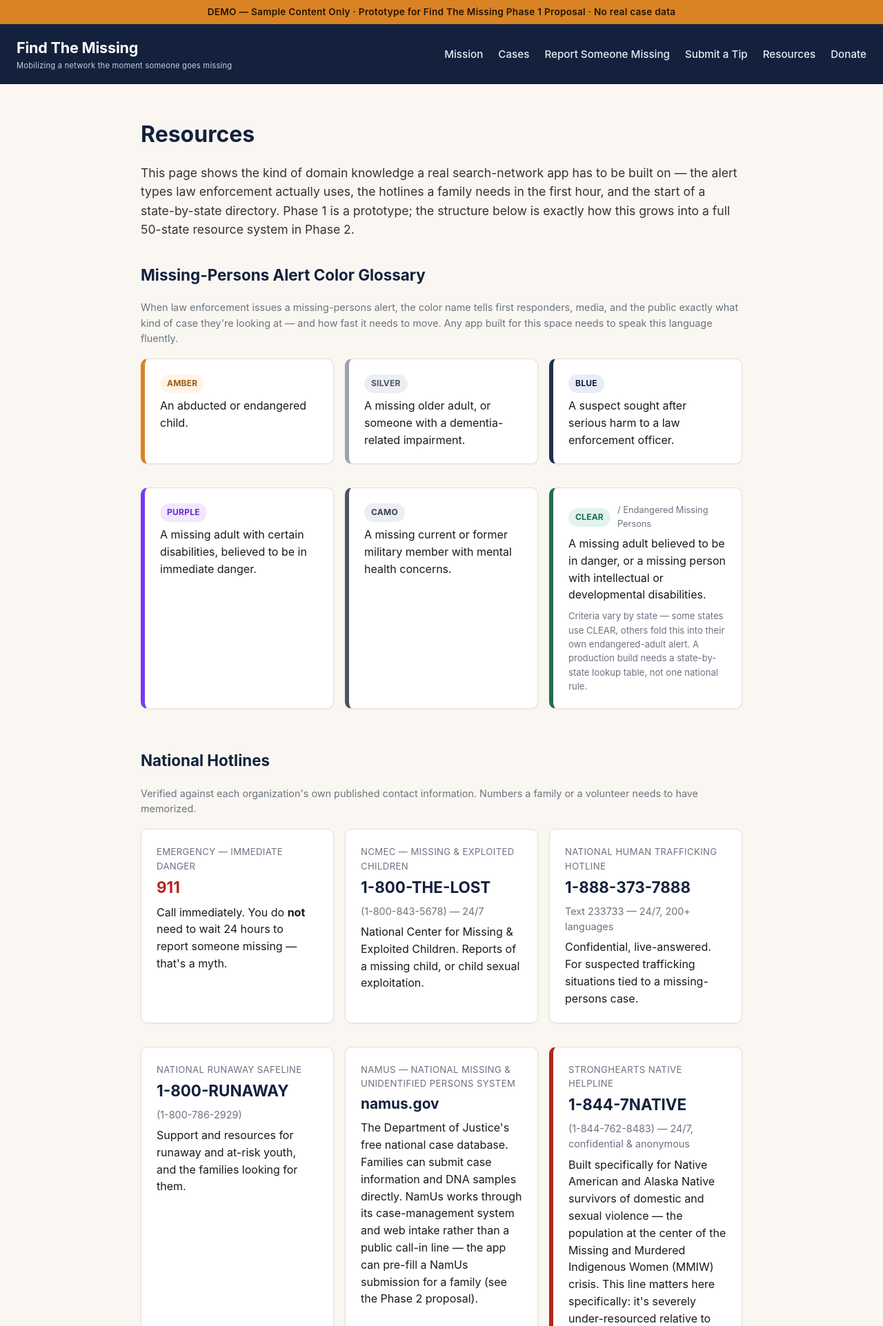
After one commit to Krocks315/911missing-phase1-demo, a Flask app: page /resources in a window 1280 px wide. The commit adds this page. Shown: the top 1923 px of the page at 69% size. Run offline with Flask 3, Linux system fonts and the light colour scheme.

Commit message:
Add Resources page: alert color glossary, verified hotlines, state directory
- Missing-persons alert color glossary (AMBER/SILVER/BLUE/PURPLE/CAMO/CLEAR)
- National hotlines verified against source orgs: NCMEC 1-800-THE-LOST,
  National Human Trafficking Hotline, National Runaway Safeline, NamUs,
  StrongHearts Native Helpline (MMIW-specific)
- Statewide directory seeded with WY/OK/SD/AZ/TX as populated examples,
  remaining 45 states/territories shown as roadmap placeholders
- Linked from main nav

```diff
--- a/app.py
+++ b/app.py
@@ -172,5 +172,26 @@ def donate():
     return render_template("donate.html", org=ORG_NAME)
 
 
+ALL_STATES = [
+    "Alabama", "Alaska", "Arizona", "Arkansas", "California", "Colorado",
+    "Connecticut", "Delaware", "Florida", "Georgia", "Hawaii", "Idaho",
+    "Illinois", "Indiana", "Iowa", "Kansas", "Kentucky", "Louisiana", "Maine",
+    "Maryland", "Massachusetts", "Michigan", "Minnesota", "Mississippi",
+    "Missouri", "Montana", "Nebraska", "Nevada", "New Hampshire",
+    "New Jersey", "New Mexico", "New York", "North Carolina",
+    "North Dakota", "Ohio", "Oklahoma", "Oregon", "Pennsylvania",
+    "Rhode Island", "South Carolina", "South Dakota", "Tennessee", "Texas",
+    "Utah", "Vermont", "Virginia", "Washington", "West Virginia",
+    "Wisconsin", "Wyoming",
+]
+POPULATED_STATES = {"Wyoming", "Oklahoma", "South Dakota", "Arizona", "Texas"}
+
+
+@app.route("/resources")
+def resources():
+    other_states = [s for s in ALL_STATES if s not in POPULATED_STATES]
+    return render_template("resources.html", org=ORG_NAME, other_states=other_states)
+
+
 if __name__ == "__main__":
     app.run(host="0.0.0.0", port=int(os.environ.get("PORT", 8080)), debug=False)
--- a/templates/base.html
+++ b/templates/base.html
@@ -197,6 +197,7 @@
       <a href="{{ url_for('cases') }}">Cases</a>
       <a href="{{ url_for('report') }}">Report Someone Missing</a>
       <a href="{{ url_for('tip') }}">Submit a Tip</a>
+      <a href="{{ url_for('resources') }}">Resources</a>
       <a href="{{ url_for('donate') }}">Donate</a>
     </nav>
   </header>
--- /dev/null
+++ b/templates/resources.html
@@ -0,0 +1,205 @@
+{% extends "base.html" %}
+{% block title %}Resources — {{ org }}{% endblock %}
+{% block content %}
+<h1>Resources</h1>
+<p class="lead muted">This page shows the kind of domain knowledge a real search-network
+app has to be built on — the alert types law enforcement actually uses, the hotlines a
+family needs in the first hour, and the start of a state-by-state directory. Phase 1 is a
+prototype; the structure below is exactly how this grows into a full 50-state resource
+system in Phase 2.</p>
+
+<h2 style="margin-top:36px;">Missing-Persons Alert Color Glossary</h2>
+<p class="muted">When law enforcement issues a missing-persons alert, the color name
+tells first responders, media, and the public exactly what kind of case they're looking
+at — and how fast it needs to move. Any app built for this space needs to speak this
+language fluently.</p>
+
+<div style="display:grid; grid-template-columns:repeat(auto-fit, minmax(260px, 1fr)); gap:16px; margin-top:18px;">
+
+  <div class="card" style="border-left:6px solid #d98324;">
+    <div style="display:flex; align-items:center; gap:10px; margin-bottom:6px;">
+      <span class="badge" style="background:#fff4e6; color:#a15b0e;">AMBER</span>
+    </div>
+    <p style="margin:0;">An abducted or endangered child.</p>
+  </div>
+
+  <div class="card" style="border-left:6px solid #9ca3af;">
+    <div style="display:flex; align-items:center; gap:10px; margin-bottom:6px;">
+      <span class="badge" style="background:#eceef1; color:#4b5563;">SILVER</span>
+    </div>
+    <p style="margin:0;">A missing older adult, or someone with a dementia-related
+    impairment.</p>
+  </div>
+
+  <div class="card" style="border-left:6px solid #1f2f52;">
+    <div style="display:flex; align-items:center; gap:10px; margin-bottom:6px;">
+      <span class="badge" style="background:#e7ecf7; color:#14213d;">BLUE</span>
+    </div>
+    <p style="margin:0;">A suspect sought after serious harm to a law enforcement
+    officer.</p>
+  </div>
+
+  <div class="card" style="border-left:6px solid #7c3aed;">
+    <div style="display:flex; align-items:center; gap:10px; margin-bottom:6px;">
+      <span class="badge" style="background:#f1e8fd; color:#6d28d9;">PURPLE</span>
+    </div>
+    <p style="margin:0;">A missing adult with certain disabilities, believed to be in
+    immediate danger.</p>
+  </div>
+
+  <div class="card" style="border-left:6px solid #4b5563;">
+    <div style="display:flex; align-items:center; gap:10px; margin-bottom:6px;">
+      <span class="badge" style="background:#eceef1; color:#374151;">CAMO</span>
+    </div>
+    <p style="margin:0;">A missing current or former military member with mental
+    health concerns.</p>
+  </div>
+
+  <div class="card" style="border-left:6px solid #1e6f50;">
+    <div style="display:flex; align-items:center; gap:10px; margin-bottom:6px;">
+      <span class="badge" style="background:#e2f3ec; color:#1e6f50;">CLEAR</span>
+      <span class="muted" style="font-size:0.8rem;">/ Endangered Missing Persons</span>
+    </div>
+    <p style="margin:0;">A missing adult believed to be in danger, or a missing
+    person with intellectual or developmental disabilities.</p>
+    <p class="muted" style="margin:8px 0 0; font-size:0.82rem;">Criteria vary by
+    state — some states use CLEAR, others fold this into their own endangered-adult
+    alert. A production build needs a state-by-state lookup table, not one national
+    rule.</p>
+  </div>
+
+</div>
+
+<h2 style="margin-top:40px;">National Hotlines</h2>
+<p class="muted">Verified against each organization's own published contact
+information. Numbers a family or a volunteer needs to have memorized.</p>
+
+<div style="display:grid; grid-template-columns:repeat(auto-fit, minmax(260px, 1fr)); gap:16px; margin-top:18px;">
+
+  <div class="card">
+    <p class="muted" style="margin:0 0 4px; font-size:0.82rem; text-transform:uppercase; letter-spacing:0.03em;">Emergency — Immediate Danger</p>
+    <h2 style="margin:0 0 6px; color:var(--urgent);">911</h2>
+    <p style="margin:0;">Call immediately. You do <strong>not</strong> need to wait
+    24 hours to report someone missing — that's a myth.</p>
+  </div>
+
+  <div class="card">
+    <p class="muted" style="margin:0 0 4px; font-size:0.82rem; text-transform:uppercase; letter-spacing:0.03em;">NCMEC — Missing &amp; Exploited Children</p>
+    <h2 style="margin:0 0 6px;">1-800-THE-LOST</h2>
+    <p class="muted" style="margin:0 0 6px;">(1-800-843-5678) — 24/7</p>
+    <p style="margin:0;">National Center for Missing &amp; Exploited Children.
+    Reports of a missing child, or child sexual exploitation.</p>
+  </div>
+
+  <div class="card">
+    <p class="muted" style="margin:0 0 4px; font-size:0.82rem; text-transform:uppercase; letter-spacing:0.03em;">National Human Trafficking Hotline</p>
+    <h2 style="margin:0 0 6px;">1-888-373-7888</h2>
+    <p class="muted" style="margin:0 0 6px;">Text 233733 — 24/7, 200+ languages</p>
+    <p style="margin:0;">Confidential, live-answered. For suspected trafficking
+    situations tied to a missing-persons case.</p>
+  </div>
+
+  <div class="card">
+    <p class="muted" style="margin:0 0 4px; font-size:0.82rem; text-transform:uppercase; letter-spacing:0.03em;">National Runaway Safeline</p>
+    <h2 style="margin:0 0 6px;">1-800-RUNAWAY</h2>
+    <p class="muted" style="margin:0 0 6px;">(1-800-786-2929)</p>
+    <p style="margin:0;">Support and resources for runaway and at-risk youth, and
+    the families looking for them.</p>
+  </div>
+
+  <div class="card">
+    <p class="muted" style="margin:0 0 4px; font-size:0.82rem; text-transform:uppercase; letter-spacing:0.03em;">NamUs — National Missing &amp; Unidentified Persons System</p>
+    <h2 style="margin:0 0 6px; font-size:1.3rem;">namus.gov</h2>
+    <p style="margin:0;">The Department of Justice's free national case database.
+    Families can submit case information and DNA samples directly. NamUs works
+    through its case-management system and web intake rather than a public
+    call-in line — the app can pre-fill a NamUs submission for a family (see the
+    Phase 2 proposal).</p>
+  </div>
+
+  <div class="card" style="border-left:6px solid #b3261e;">
+    <p class="muted" style="margin:0 0 4px; font-size:0.82rem; text-transform:uppercase; letter-spacing:0.03em;">StrongHearts Native Helpline</p>
+    <h2 style="margin:0 0 6px;">1-844-7NATIVE</h2>
+    <p class="muted" style="margin:0 0 6px;">(1-844-762-8483) — 24/7, confidential
+    &amp; anonymous</p>
+    <p style="margin:0;">Built specifically for Native American and Alaska Native
+    survivors of domestic and sexual violence — the population at the center of the
+    Missing and Murdered Indigenous Women (MMIW) crisis. This line matters here
+    specifically: it's severely under-resourced relative to the scale of the problem,
+    and a search-network app that ignores it is ignoring the communities hit hardest.</p>
+  </div>
+
+</div>
+
+<h2 style="margin-top:40px;">Statewide Resource Directory</h2>
+<p class="muted">This is the seed of a full 50-state directory — state clearinghouse
+agency, phone, and local resources for every state. Five states are fully populated
+below to show the real format. In production, every state gets this treatment.</p>
+
+<div style="display:grid; grid-template-columns:repeat(auto-fit, minmax(300px, 1fr)); gap:16px; margin-top:18px;">
+
+  <div class="card">
+    <h2 style="margin:0 0 4px;">Wyoming</h2>
+    <p class="muted" style="margin:0 0 10px;">Wyoming Division of Criminal
+    Investigation — Missing Persons Clearinghouse</p>
+    <p style="margin:0 0 4px;">316 West 22nd Street, Cheyenne, WY 82002</p>
+    <p style="margin:0 0 10px;">Phone: (307) 777-7181 &middot; wysheriff.org</p>
+    <p class="muted" style="margin:0;">Also: NamUs, 911Missing.org, MissingKids.org,
+    The Charley Project, Dial 211 for local crisis services.</p>
+  </div>
+
+  <div class="card">
+    <h2 style="margin:0 0 4px;">Oklahoma</h2>
+    <p class="muted" style="margin:0 0 10px;">Oklahoma State Bureau of
+    Investigation — Victim Services / Missing Persons</p>
+    <p style="margin:0 0 4px;">6600 North Harvey Place, Oklahoma City, OK 73116</p>
+    <p style="margin:0 0 10px;">Phone: (405) 879-2641 &middot; osbi.ok.gov</p>
+    <p class="muted" style="margin:0;">Also: NamUs, 911Missing.org, MissingKids.org,
+    The Charley Project, Dial 211.</p>
+  </div>
+
+  <div class="card">
+    <h2 style="margin:0 0 4px;">South Dakota</h2>
+    <p class="muted" style="margin:0 0 10px;">South Dakota Division of Criminal
+    Investigation — Missing Persons Clearinghouse</p>
+    <p style="margin:0 0 4px;">1302 East Highway 14, Suite 5, Pierre, SD 57501</p>
+    <p style="margin:0 0 10px;">Phone: (605) 773-3331 &middot; dci.sd.gov</p>
+    <p class="muted" style="margin:0;">Also: NamUs, 911Missing.org, MissingKids.org,
+    The Charley Project, Dial 211.</p>
+  </div>
+
+  <div class="card">
+    <h2 style="margin:0 0 4px;">Arizona</h2>
+    <p class="muted" style="margin:0 0 10px;">Arizona Department of Public Safety
+    — Missing Children Clearinghouse</p>
+    <p style="margin:0 0 4px;">2222 W Encanto Blvd, Phoenix, AZ 85009</p>
+    <p style="margin:0 0 10px;">azdps.gov</p>
+    <p class="muted" style="margin:0;">Also: NamUs, 911Missing.org, MissingKids.org,
+    The Charley Project, Dial 211.</p>
+  </div>
+
+  <div class="card">
+    <h2 style="margin:0 0 4px;">Texas</h2>
+    <p class="muted" style="margin:0 0 10px;">Texas Department of Public Safety —
+    Missing Persons Clearinghouse</p>
+    <p style="margin:0 0 4px;">P.O. Box 4087, Austin, TX 78773-0422</p>
+    <p style="margin:0 0 10px;">Phone: (512) 424-5074 &middot; dps.texas.gov</p>
+    <p class="muted" style="margin:0;">Also: NamUs, 911Missing.org, MissingKids.org,
+    The Charley Project, Dial 211.</p>
+  </div>
+
+</div>
+
+<p class="muted" style="margin:22px 0 8px; font-weight:600;">All other states &amp; territories</p>
+<div class="card" style="background:#fff4e6; border-color:#f0d5a8;">
+  <div style="display:grid; grid-template-columns:repeat(auto-fit, minmax(140px, 1fr)); gap:6px 18px; font-size:0.92rem;">
+    {% for state in other_states %}
+    <div class="muted">{{ state }} <span style="font-size:0.82rem;">(Full state-specific resources available once the organization decides to move forward with this build)</span></div>
+    {% endfor %}
+  </div>
+</div>
+
+<div class="card" style="text-align:center; background:#fff4e6; border-color:#f0d5a8; margin-top:26px;">
+  <p style="margin:0;">Have information about a real case right now? <a href="{{ url_for('tip') }}"><strong>Submit a tip</strong></a> or <a href="{{ url_for('report') }}"><strong>report someone missing</strong></a>. In immediate danger, call <strong>911</strong>.</p>
+</div>
+{% endblock %}
```
Also changed, not shown: railway.toml (added, +8 -0 lines).
